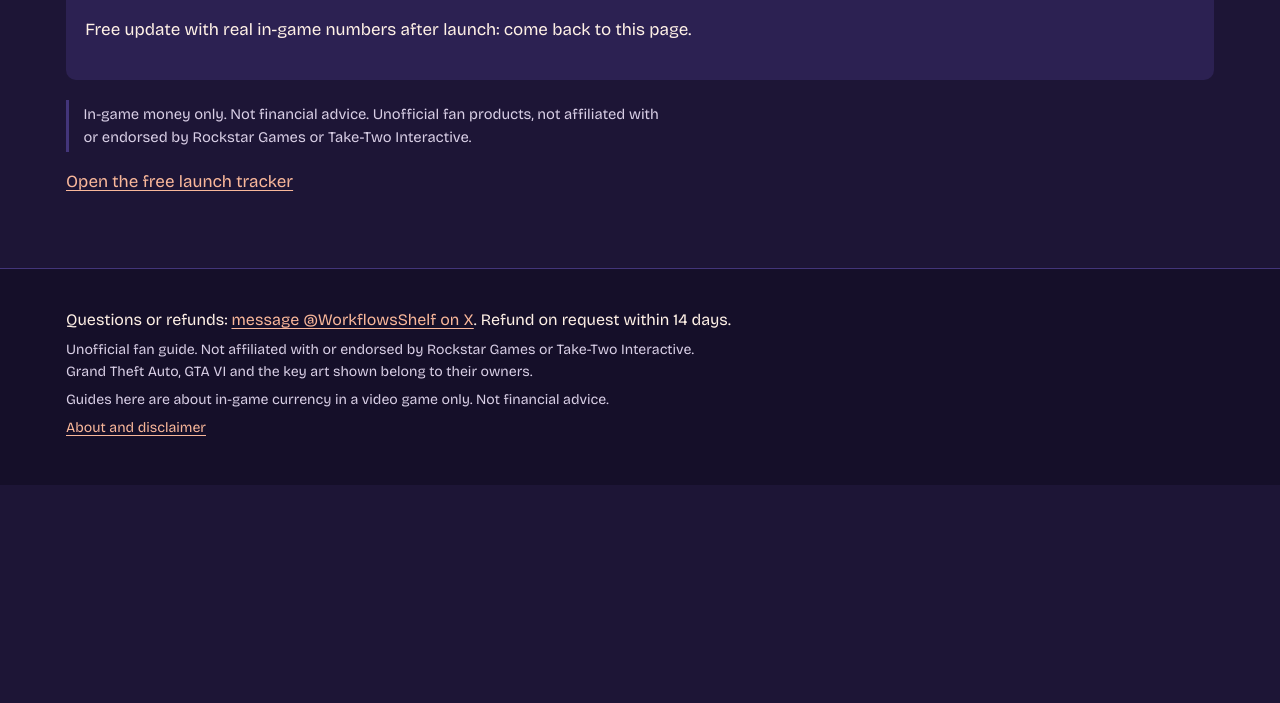
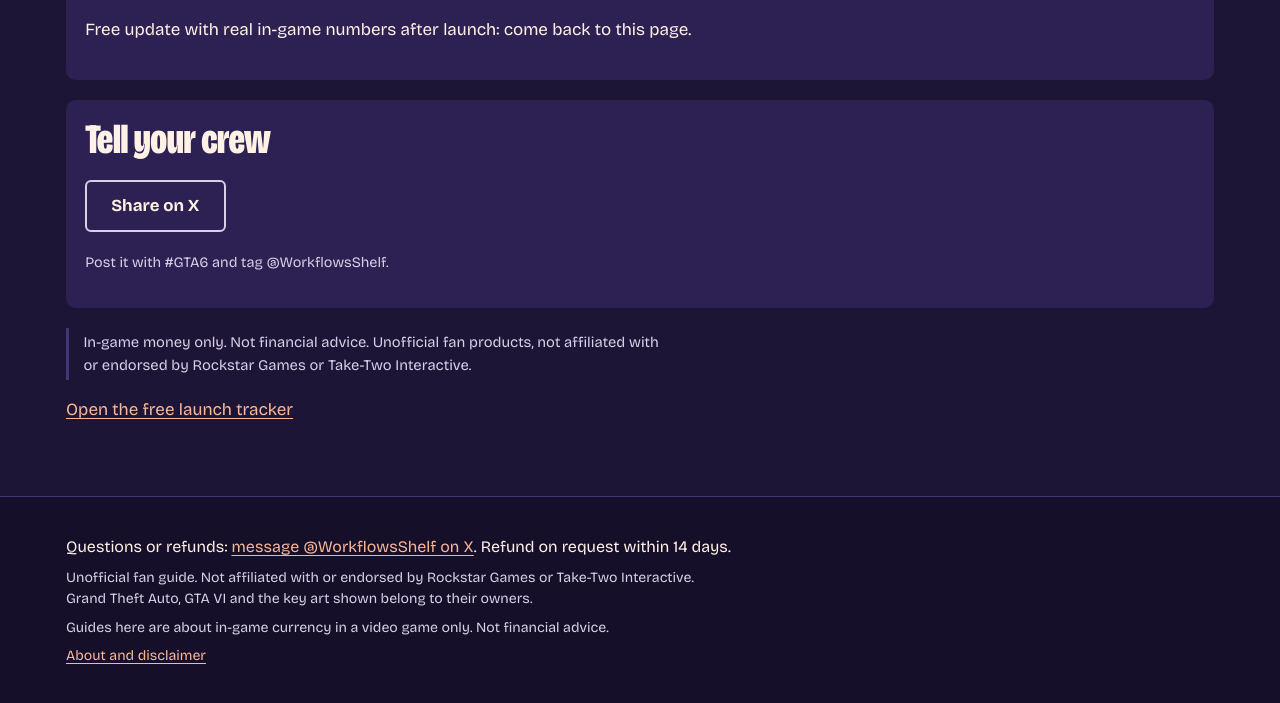
Before and after one commit to ceo525/leonida-launch-guide, a plain HTML site: page kit/b7f62d6bdcb3ecff/index.html in a window 1280 px wide. Shown: the part 812-1515 px from the top of the page. Before the commit the page ends 1297 px from the top, so only its background shows below. Drawn offline with nearby package versions, Linux system fonts and the light colour scheme.

Commit message:
WD-23: home og/twitter/meta description sell the $9 Day One Kit; Day One Kit delivery page Share on X (public kit/ url, via) + #GTA6 line

```diff
--- a/kit/b7f62d6bdcb3ecff/index.html
+++ b/kit/b7f62d6bdcb3ecff/index.html
@@ -51,6 +51,14 @@
     <p>Free update with real in-game numbers after launch: come back to this page.</p>
   </section>
 
+  <section class="card">
+    <h2 style="margin-top:0">Tell your crew</h2>
+    <div class="cta-row">
+      <a class="btn ghost" id="share" href="https://x.com/intent/post?text=Got%20my%20GTA%206%20Day%20One%20Kit%20for%2019%20Nov.&amp;url=https%3A%2F%2Fceo525.github.io%2Fleonida-launch-guide%2Fkit%2F&amp;via=WorkflowsShelf" target="_blank" rel="noopener">Share on X</a>
+    </div>
+    <p class="small-print">Post it with #GTA6 and tag @WorkflowsShelf.</p>
+  </section>
+
   <p class="launch-note">In-game money only. Not financial advice. Unofficial fan products, not affiliated with or endorsed by Rockstar Games or Take-Two Interactive.</p>
   <p><a href="../../tracker.html">Open the free launch tracker</a></p>
 </main>
```
Also changed, not shown: index.html (+5 -3 lines).
